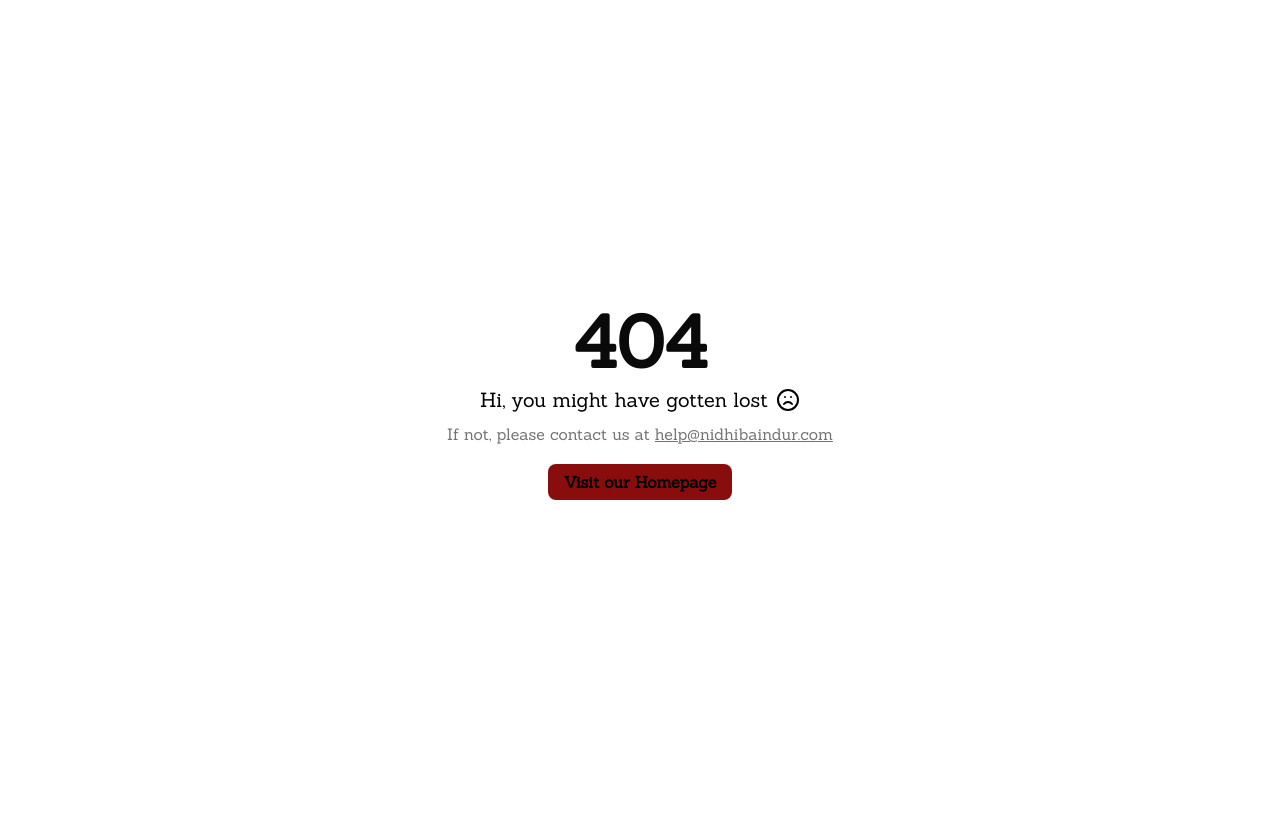
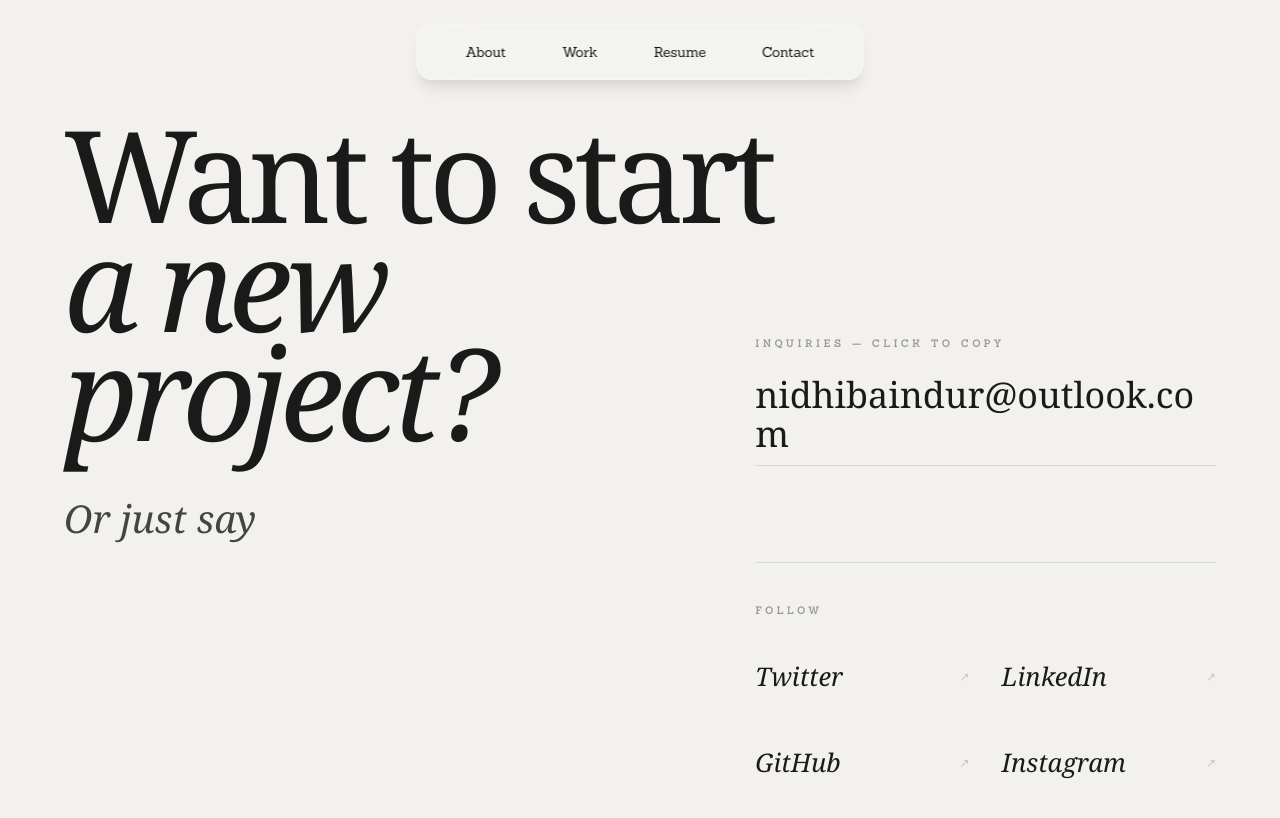
Before and after one commit to nidhibaindur3/nidhibaindur.com, a Next.js app: page /contact in a window 1280 px wide. Before the commit this address had no page. Shown: the top 818 px of the page. Built offline with nearby package versions, Linux system fonts and the light colour scheme.

Commit message:
Created About page

```diff
--- /dev/null
+++ b/src/app/contact/page.tsx
@@ -0,0 +1,144 @@
+"use client";
+
+import React, { useState, useEffect } from 'react';
+import { motion, AnimatePresence } from 'framer-motion';
+import { CONTACT_DATA, GREETINGS } from '@/data/contact';
+import Header from '@/components/landing/Header';
+
+export default function ContactPage() {
+  const [copied, setCopied] = useState(false);
+  const [index, setIndex] = useState(0);
+
+  // Dynamic language cycling
+  useEffect(() => {
+    const timer = setInterval(() => {
+      setIndex((prev) => (prev + 1) % GREETINGS.length);
+    }, 2500);
+    return () => clearInterval(timer);
+  }, []);
+
+  const copyToClipboard = async () => {
+    try {
+      await navigator.clipboard.writeText(CONTACT_DATA.email);
+      setCopied(true);
+      setTimeout(() => setCopied(false), 2000);
+    } catch (err) {
+      console.error('Failed to copy');
+    }
+  };
+
+  return (
+    <>
+      <Header />
+      <main className="min-h-screen bg-[#F2F1EE] text-[#1a1a1a] selection:bg-black selection:text-white overflow-x-hidden relative flex flex-col justify-center">
+
+        {/* Main Content Wrapper */}
+        <div className="max-w-[1800px] w-full mx-auto px-[5vw] py-[10vh]">
+
+          {/* Dynamic Editorial Layout: Flex-row-reverse allows the right side
+              to remain anchored while the left side expands. */}
+          <div className="flex flex-col lg:flex-row gap-y-16 lg:gap-x-12 justify-between items-start">
+
+            {/* LEFT COLUMN: The Headline Block */}
+            <motion.div
+              initial={{ opacity: 0, x: -20 }}
+              animate={{ opacity: 1, x: 0 }}
+              transition={{ duration: 1, ease: [0.16, 1, 0.3, 1] }}
+              className="w-full lg:max-w-[55%] lg:pt-[5vh]"
+            >
+              <h1 className="font-serif leading-[0.85] tracking-[-0.05em] flex flex-col"
+                  style={{ fontSize: 'clamp(3.5rem, 10vw, 11rem)' }}>
+                <span className="block whitespace-nowrap">Want to start</span>
+                <span className="italic block">a new project?</span>
+              </h1>
+
+              <div className="font-serif italic text-[clamp(1.5rem,3vw,2.5rem)] mt-12 opacity-80 flex flex-wrap items-center gap-x-3 gap-y-1 leading-tight">
+                <span>Or just say</span>
+                <div className="relative inline-flex min-w-[4ch]">
+                  <AnimatePresence mode="wait">
+                    <motion.span
+                      key={GREETINGS[index]}
+                      initial={{ opacity: 0, y: 15 }}
+                      animate={{ opacity: 1, y: 0 }}
+                      exit={{ opacity: 0, y: -15 }}
+                      transition={{ duration: 0.6, ease: [0.16, 1, 0.3, 1] }}
+                      className="whitespace-nowrap inline-block"
+                    >
+                      {GREETINGS[index]}
+                    </motion.span>
+                  </AnimatePresence>
+                </div>
+              </div>
+            </motion.div>
+
+            {/* RIGHT COLUMN: The Interactive Block */}
+            <motion.div
+              initial={{ opacity: 0, y: 30 }}
+              animate={{ opacity: 1, y: 0 }}
+              transition={{ delay: 0.2, duration: 1 }}
+              className="w-full lg:max-w-[40%] lg:mt-[32vh] flex flex-col space-y-[12vh]"
+            >
+              {/* Email / Click to Copy */}
+              <div className="group relative">
+                <div className="flex justify-between items-end mb-6">
+                  <p className="text-[10px] uppercase tracking-[0.4em] opacity-40 font-sans font-bold">
+                    Inquiries — Click to copy
+                  </p>
+                  <AnimatePresence>
+                    {copied && (
+                      <motion.span
+                        initial={{ opacity: 0, scale: 0.9 }}
+                        animate={{ opacity: 1, scale: 1 }}
+                        exit={{ opacity: 0 }}
+                        className="text-[9px] uppercase font-bold tracking-widest bg-black text-white px-2 py-0.5"
+                      >
+                        Copied
+                      </motion.span>
+                    )}
+                  </AnimatePresence>
+                </div>
+
+                <button
+                  onClick={copyToClipboard}
+                  className="font-serif block relative pb-3 text-left w-full group outline-none"
+                  style={{
+                    fontSize: 'clamp(1.2rem, 2.8vw, 3.5rem)',
+                    lineHeight: '1.1'
+                  }}
+                >
+                  {/* Word-break ensures the long email wraps beautifully on mobile and small laptops */}
+                  <span className="relative z-10 break-words block transition-opacity duration-300 group-hover:opacity-40">
+                    {CONTACT_DATA.email}
+                  </span>
+
+                  {/* Dynamic Underline */}
+                  <span className="absolute bottom-0 left-0 w-full h-[1.5px] bg-black transform origin-left scale-x-0 group-hover:scale-x-100 transition-transform duration-700 ease-[0.16, 1, 0.3, 1]"></span>
+                  <span className="absolute bottom-0 left-0 w-full h-[1px] bg-black/10"></span>
+                </button>
+              </div>
+
+              {/* Socials: Larger, clearer spacing */}
+              <div className="border-t border-black/10 pt-10">
+                 <p className="text-[10px] uppercase tracking-[0.4em] mb-10 opacity-40 font-sans font-bold">Follow</p>
+                 <div className="grid grid-cols-2 gap-x-8 gap-y-12">
+                  {CONTACT_DATA.socials.map((link) => (
+                    <a
+                      key={link.label}
+                      href={link.href}
+                      target="_blank"
+                      rel="noopener noreferrer"
+                      className="font-serif text-[clamp(1.5rem,2vw,2.2rem)] italic hover:opacity-40 transition-all duration-300 flex items-center justify-between group/link"
+                    >
+                      <span>{link.label}</span>
+                      <span className="text-xs not-italic opacity-20 group-hover:opacity-100 transition-all group-hover:translate-x-1 group-hover:-translate-y-1">↗</span>
+                    </a>
+                  ))}
+                </div>
+              </div>
+            </motion.div>
+          </div>
+        </div>
+      </main>
+    </>
+  );
+}
--- a/src/data/HeaderData.json
+++ b/src/data/HeaderData.json
@@ -2,5 +2,5 @@
   { "href": "/about", "label": "About" },
   { "href": "/projects", "label": "Work" },
   { "href": "/#Resume", "label": "Resume" },
-  { "href": "/#contact", "label": "Contact"}
+  { "href": "/contact", "label": "Contact"}
 ]
--- /dev/null
+++ b/src/data/contact.ts
@@ -0,0 +1,12 @@
+export const CONTACT_DATA = {
+  email: "nidhibaindur@outlook.com",
+  socials: [
+    { label: "Twitter", href: "https://twitter.com/yourprofile" },
+    { label: "LinkedIn", href: "https://linkedin.com/in/nidhi-baindur" },
+    { label: "GitHub", href: "https://github.com/nidhibaindur3" },
+    { label: "Instagram", href: "https://www.instagram.com/nidhibaindur/" },
+  ],
+
+};
+
+export const GREETINGS = ["Hello", "Ciao", "Hola", "Bonjour", "Namaste", "Konnichiwa", "Hej"];
```
